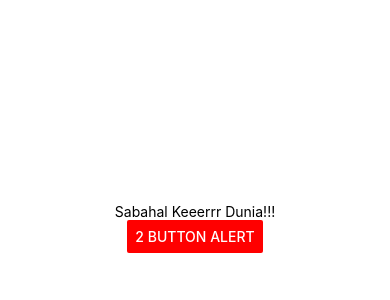
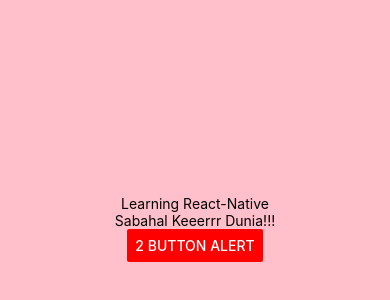
Before and after one commit to Jadashi97/ReactNative-DonewithIt-App, a React Native app: screen / in a window 390 px wide. Shown: the part 194-494 px from the top of the page. Built offline with nearby package versions, Linux system fonts and the light colour scheme.

Commit message:
(feat): learned stylesheets in react native. (next to

```diff
--- a/App.js
+++ b/App.js
@@ -1,5 +1,5 @@
 import { StatusBar } from 'expo-status-bar';
-import { StyleSheet, Text, TouchableOpacity, SafeAreaView, Image, Button, Alert} from 'react-native';
+import { StyleSheet, Text, TouchableOpacity, SafeAreaView, Image, Button, Alert, View} from 'react-native';
 
 export default function App() {
 
@@ -24,10 +24,16 @@
   // }
 
   return (
-    <SafeAreaView style={styles.container}>
+    <SafeAreaView style={[styles.container, styleContainer]}>
+      <View>
+        <Text>
+        Learning React-Native
+        </Text>
+
+      </View>
       <Text >
-        Sabahal Keeerrr Dunia!!!
-       </Text>
+          Sabahal Keeerrr Dunia!!!
+      </Text>
        {/* below we can import an image and add a few props to it e.g, Highlight, touchableOpacity */}
        {/* <TouchableOpacity onPress={onPress}>
         <Image
@@ -52,6 +58,8 @@
   );
 }
 
+const styleContainer = { backgroundColor: "pink"}; // this style overides the previous style.. we add it as an array to the safeArea view style
+
 const styles = StyleSheet.create({
   container: {
     flex: 1,
```
